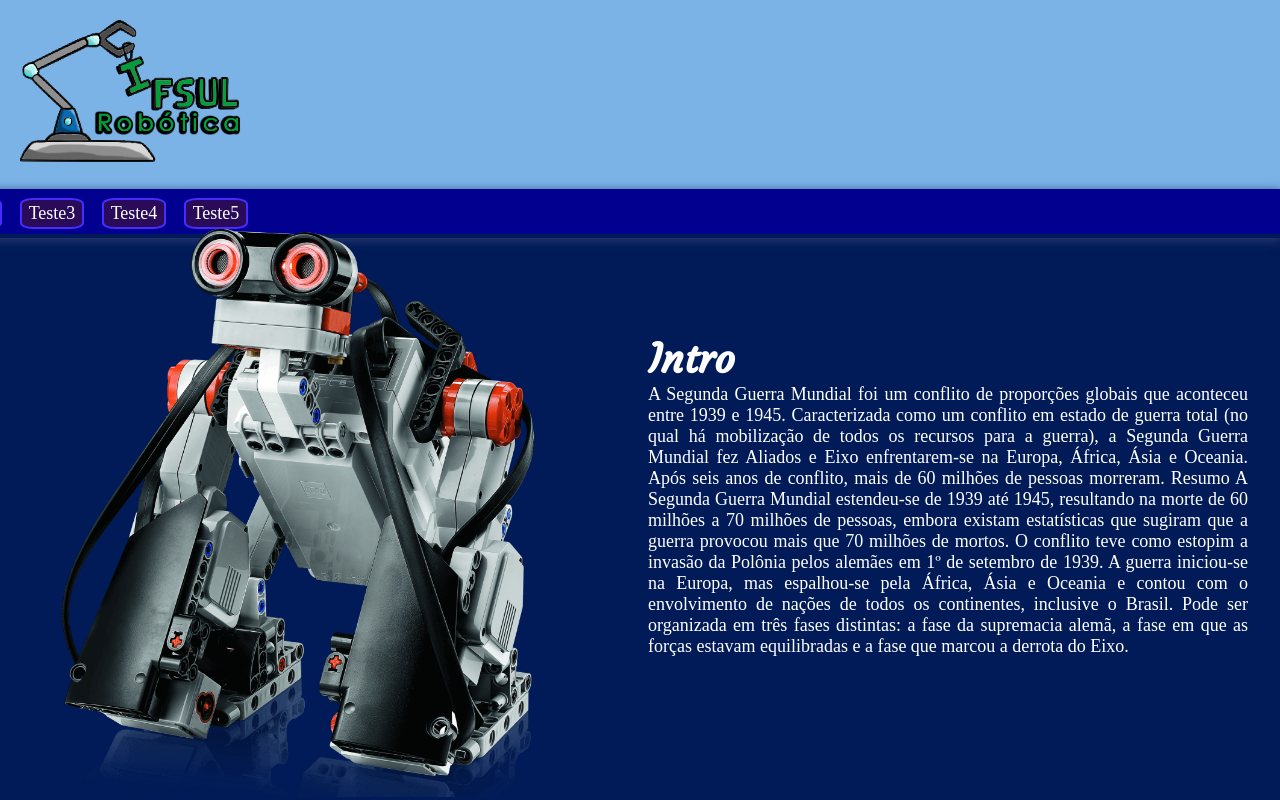
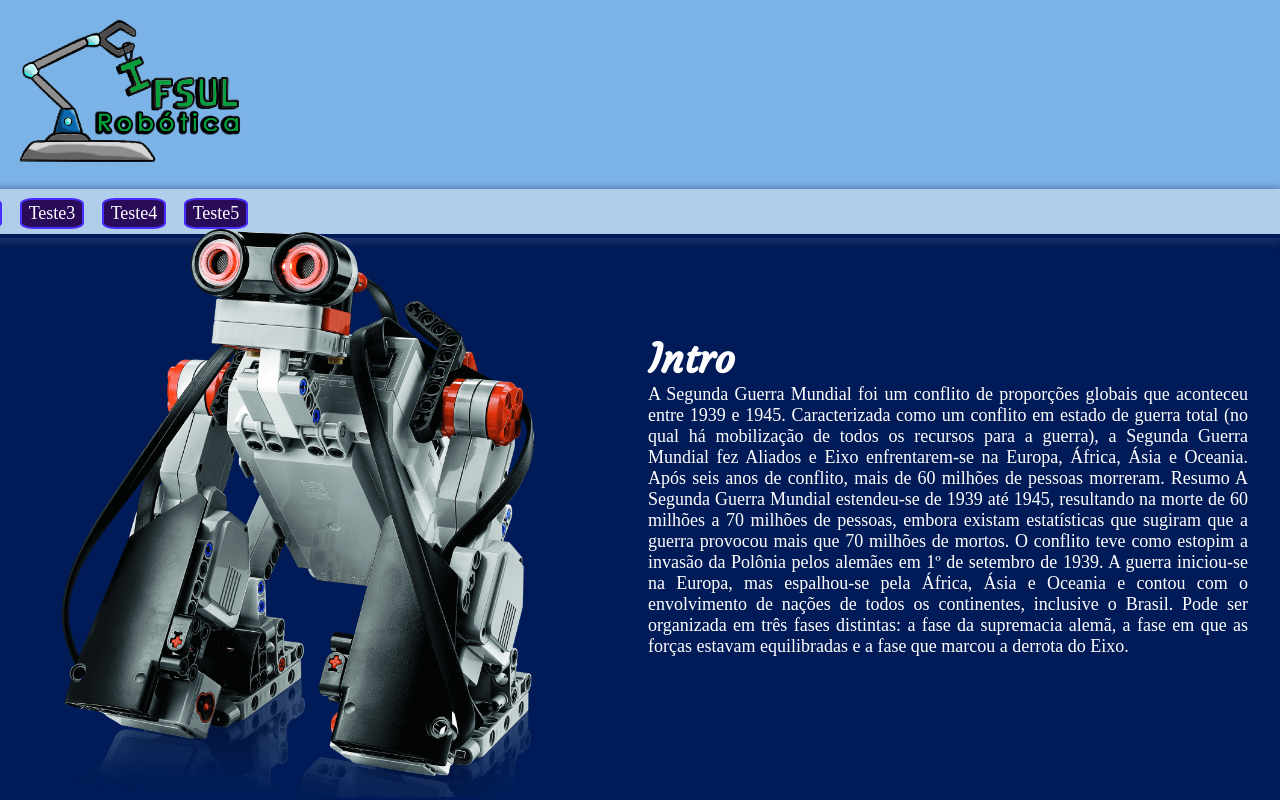
Before and after one commit to roboticaemi/RoboticaEmi, a plain HTML site: page index.html in a window 1280 px wide. Shown: the top 800 px of the page. Drawn offline with Linux system fonts and the light colour scheme.

Commit message:
bluecian

```diff
--- a/css/header.css
+++ b/css/header.css
@@ -17,7 +17,7 @@ img#fotologo {
     float: right;
     width: 75em;
     height: 2.5em;
-    background-color: #02008F;
+    background-color: rgb(176, 205, 233);
 }
 .menu-flutuante{
     list-style-type: disc;
```
